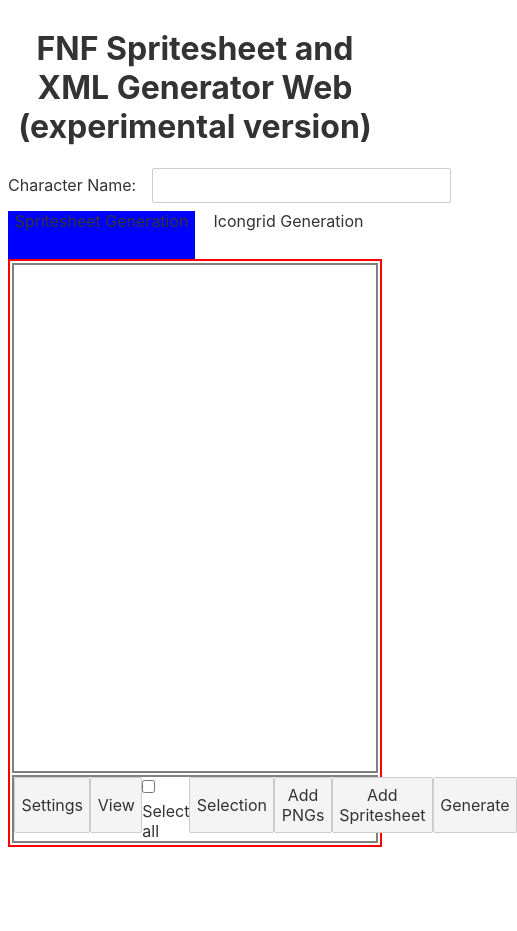
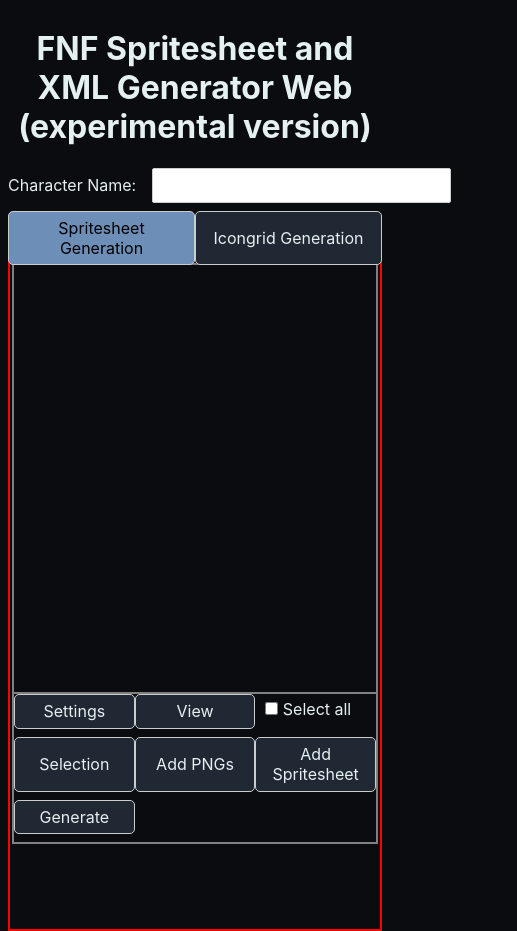
Before and after one commit to UncertainProd/FNF-Spritesheet-XML-generator-Web, a Svelte app in the folder svelte-frontend/: page / in a window 390 px wide. Shown: the whole page, 517 px wide, since content can reach past the window. Before the commit the page ends 847 px from the top, so only its background shows below. Built offline with nearby package versions, Linux system fonts and the light colour scheme.

Commit message:
Dark mode attempt-1

```diff
--- a/svelte-frontend/src/components/AppTab.svelte
+++ b/svelte-frontend/src/components/AppTab.svelte
@@ -1,21 +1,32 @@
-<script>
-    export let id;
-    export let curChoice;
-    export let text;
+<script lang="ts">
+    export let id: string;
+    export let curChoice: string;
+    export let text: string;
+
+    let btn: HTMLButtonElement;
+
+    $: {
+        if(btn)
+        {
+            if(id === curChoice)
+            {
+                btn.classList.add('selected');
+            }
+            else
+            {
+                btn.classList.remove('selected');
+            }
+        }
+    }
 </script>
 
-<label for="tab-{id}" class="tabs" style="background-color: {curChoice == id ? 'blue' : 'white'};">
-    <input type="radio" bind:group={curChoice} name="app-choice" id="tab-{id}" value={id} style="display: none;" />
+<button class="selected" bind:this={btn} on:click={() => { curChoice = id; }}>
     {text}
-</label>
+</button>
 
 <style>
-    .tabs {
-        display: inline;
-        text-align: center;
-	}
-
-	#app-choice-icongrid, #app-choice-spsh {
-		display: none;
-	}
+    .selected {
+        background-color: var(--primary-button);
+        color: black;
+    }
 </style>
--- a/svelte-frontend/src/components/SettingsModal.svelte
+++ b/svelte-frontend/src/components/SettingsModal.svelte
@@ -13,7 +13,7 @@
 </script>
 
 <Modal bind:showModal={showView}>
-    <h4 slot="header">Settings</h4>
+    <h2 slot="header">Settings</h2>
     <div id="modal-content">
         <label for="padding">Image Padding</label>
         <input type="number" name="padding" id="padding" bind:value={settings.padding} min="0" max="20" />
@@ -43,9 +43,9 @@
             <input bind:checked={settings.usePrefixOnXMLFrames} type="checkbox" name="use-prefix-on-existing-xmls" id="use-prefix-on-existing-xmls">
             Use Prefix even if frame is imported from existing Spritesheet
         </label>
+        <br>
 
         <label for="img-seq-gen">Image Sequence Generation</label>
-        <br>
         <label for="img-seq-gen">
             <input bind:checked={settings.uniqueFramesOnly} type="checkbox" name="img-seq-gen" id="img-seq-gen">
             Generate Unique Frames Only when exporting as Image Sequence
@@ -58,7 +58,7 @@
         width: 60vw;
     }
 
-    h4 {
+    h2 {
         text-align: center;
     }
 </style>
--- a/svelte-frontend/src/components/SpritesheetGenControls.svelte
+++ b/svelte-frontend/src/components/SpritesheetGenControls.svelte
@@ -415,6 +415,18 @@
         position: sticky;
         z-index: 5;
         bottom: 0;
-        background-color: white;
+    }
+
+    @media(max-width: 530px)
+    {
+        #controls {
+            grid-template-columns: repeat(3, 1fr);
+        }
+    }
+
+    label[for="select-all"]
+    {
+        padding-left: 10px;
+        padding-top: 5px;
     }
 </style>
--- a/svelte-frontend/src/main.ts
+++ b/svelte-frontend/src/main.ts
@@ -1,5 +1,6 @@
 import App from './App.svelte';
 import wasm from '../../rust-img-lib/Cargo.toml';
+import './styles.css';
 
 const init = async () => {
 	const helloWorldWasm = await wasm();
--- /dev/null
+++ b/svelte-frontend/src/styles.css
@@ -0,0 +1,29 @@
+:root {
+    --background: #0b0c10;
+    --text: #e4f0f1;
+    --primary-button: #6d8eb7;
+    /* --primary-button: #45a29e; */
+    /* --primary-button: #c5c6c7; */
+    --secondary-button: #1f2833;
+    --accent: #45a29e;
+}
+
+body {
+    background-color: var(--background);
+    color: var(--text);
+}
+
+button {
+    border-radius: 5px;
+    background-color: var(--secondary-button);
+    color: var(--text);
+}
+
+button:active {
+    color: #0b0c10;
+}
+
+div {
+    background-color: var(--background);
+    color: var(--text);
+}
--- a/svelte-frontend/src/tabs/IcongridGenerator.svelte
+++ b/svelte-frontend/src/tabs/IcongridGenerator.svelte
@@ -138,7 +138,6 @@
         position: sticky;
         z-index: 5;
         bottom: 0;
-        background-color: white;
     }
 
     #controls > * {
```
